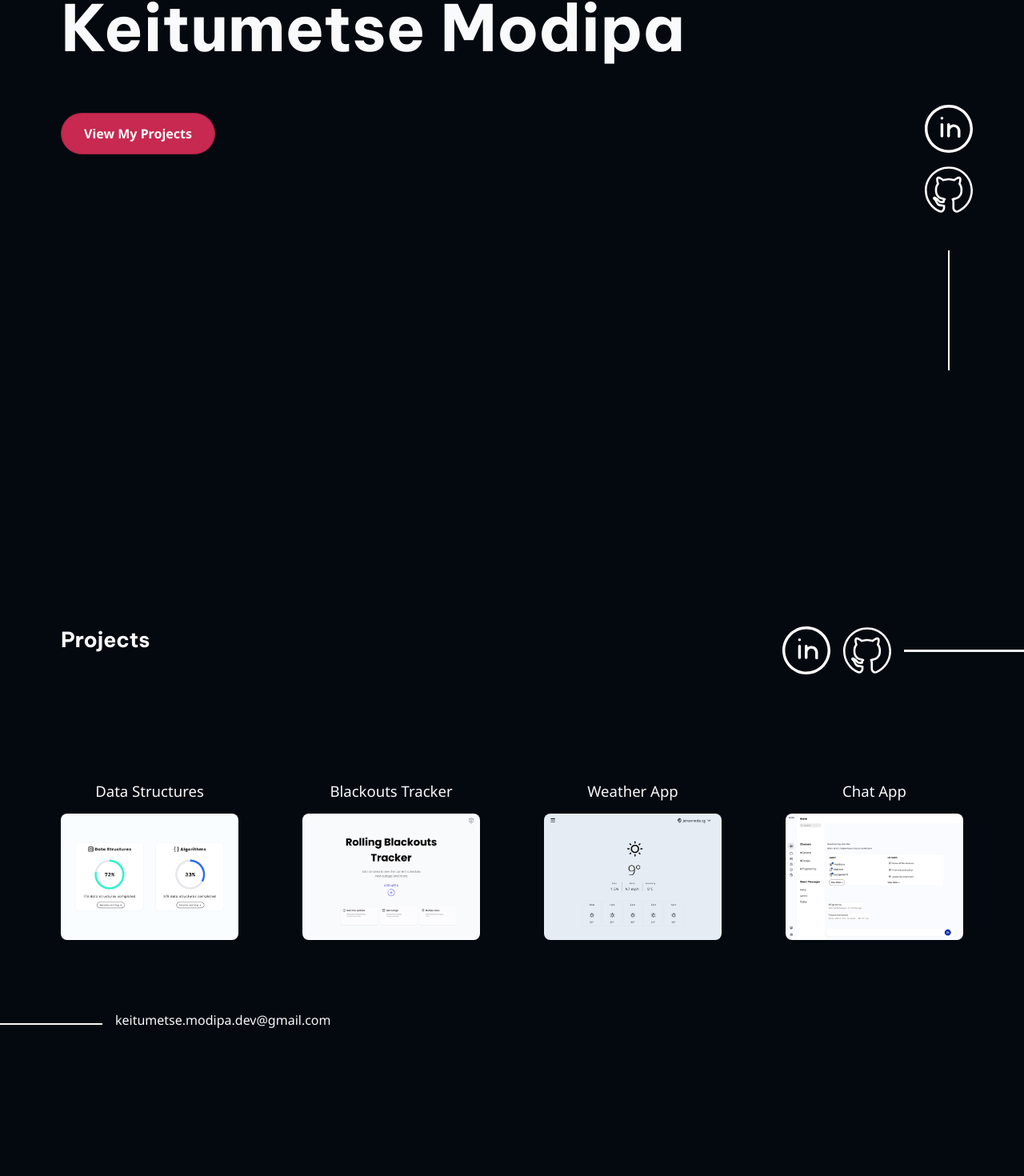
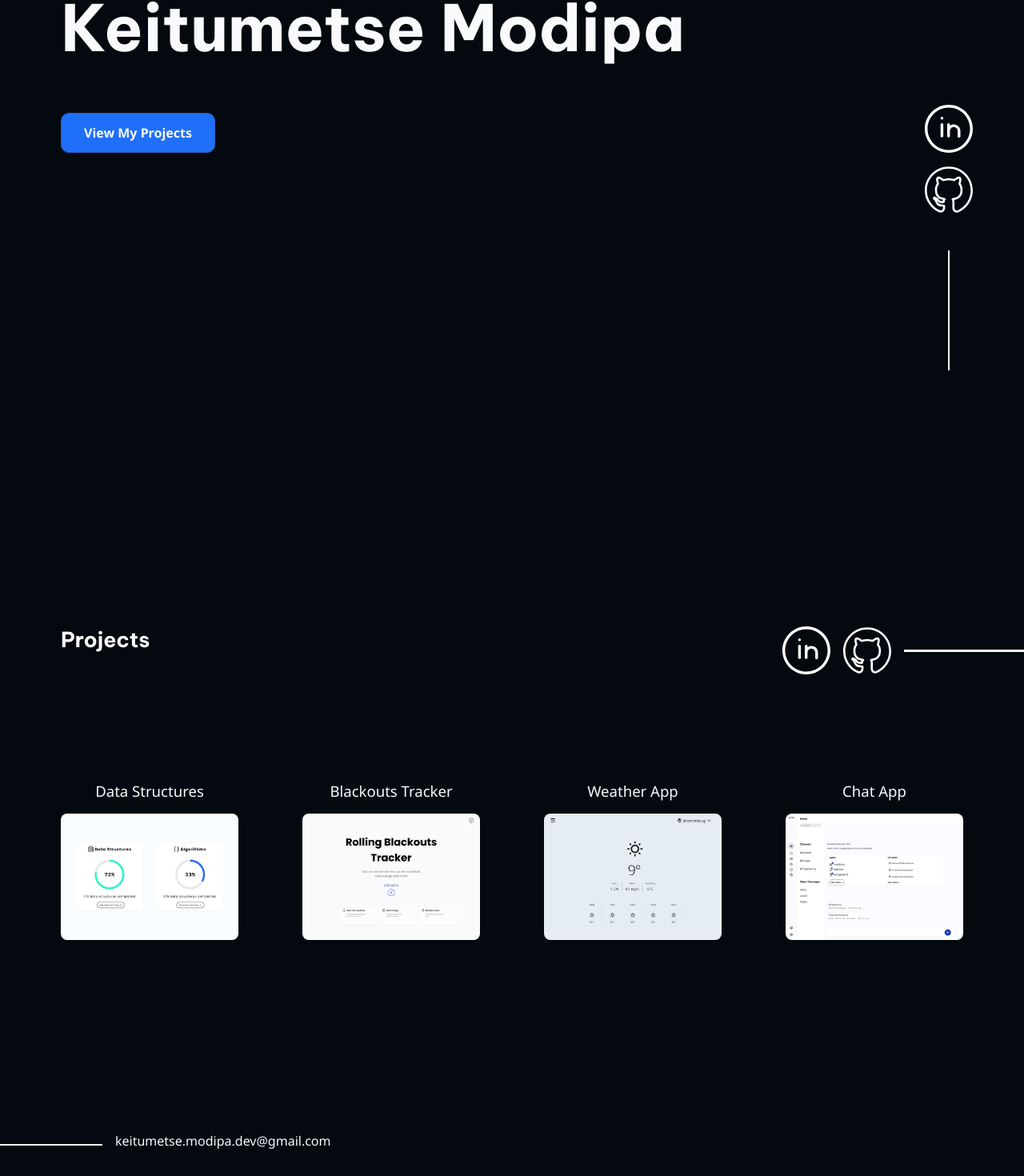
Before and after one commit to Keitumtse14/keitumetse_modipa, a Next.js app: page / in a window 1280 px wide. Shown: the part 337-1807 px from the top of the page at 80% size. Built offline with nearby package versions, Linux system fonts and the light colour scheme.

Commit message:
Your descriptive commit message here

```diff
--- a/styles/global.scss
+++ b/styles/global.scss
@@ -10,7 +10,7 @@
 ------------------------------ */
 $background-color: hsl(218, 58%, 4%);
 $text-color: hsl(210, 20%, 98%);
-$accent-color: hsl(345, 66%, 47%);
+$accent-color: hsl(218, 95%, 55%);
 
 $font-body: "Noto Sans", sans-serif;
 $font-headings: "Be Vietnam Pro", sans-serif;
@@ -117,8 +117,8 @@ p {
   }
 
   &:focus-visible {
-    outline: 2px solid currentColor;
-    outline-offset: 4px;
+      outline: 2px solid $accent-color;
+      outline-offset: 4px;
   }
 }
 
@@ -201,6 +201,12 @@ img {
   width: 100%;
   height: auto;
   border-radius: 0.5rem;
+
+  transition: filter 180ms ease;
+
+  &:hover {
+    filter: brightness(0.88);
+  }
 }
 
 
@@ -211,36 +217,58 @@ img {
   display: inline-flex;
   align-items: center;
   justify-content: center;
+  gap: 0.5rem;
 
   padding: 0.875rem 1.75rem;
 
   background-color: $accent-color;
   color: $text-color;
 
-  border: 1px solid hsl(345, 66%, 37%);
-  border-radius: 999px;
+  border: 1px solid hsl(218, 70%, 45%);
+  border-radius: 10px;
 
   font-weight: 700;
+  line-height: 1.25;
   text-decoration: none;
   cursor: pointer;
 
   transition:
-    transform 180ms ease,
+    background-color 180ms ease,
+    border-color 180ms ease,
     box-shadow 180ms ease,
-    background-color 180ms ease;
+    transform 180ms ease;
 
+  // Hover
   &:hover {
+    background-color: hsl(218, 95%, 50%);
+    border-color: hsl(218, 70%, 40%);
+    box-shadow: 0 6px 18px rgba(0, 0, 0, 0.12);
     transform: translateY(-2px);
-    box-shadow: 0 6px 18px rgba(0, 0, 0, 0.12);
   }
 
+  // Keyboard focus
+  &:focus-visible {
+    outline: 2px solid $accent-color;
+    outline-offset: 4px;
+  }
+
+  // Pressed
   &:active {
+    background-color: hsl(218, 95%, 45%);
+    border-color: hsl(218, 70%, 35%);
+    box-shadow: 0 2px 8px rgba(0, 0, 0, 0.1);
     transform: translateY(0);
   }
 
-  &:focus-visible {
-    outline: 2px solid $text-color;
-    outline-offset: 4px;
+  // Disabled
+  &:disabled,
+  &[aria-disabled="true"] {
+    background-color: hsl(218, 20%, 70%);
+    border-color: hsl(218, 20%, 60%);
+    color: hsl(0, 0%, 95%);
+    cursor: not-allowed;
+    box-shadow: none;
+    transform: none;
   }
 }
 
@@ -250,13 +278,14 @@ img {
 ------------------------------ */
 .email-section-projects {
   display: flex;
-  align-items: center;
+  place-items: center;
+
   gap: 1rem;
 
   position: absolute;
   left: 0;
 
-  margin-top: clamp(4rem, 7vw, 7rem);
+  margin-top: clamp(15rem, 7vw, 7rem);
 
   .line {
     width: clamp(80px, 10vw, 160px);
@@ -278,8 +307,8 @@ img {
   }
 
   &:focus-visible {
-    outline: 2px solid currentColor;
-    outline-offset: 4px;
+      outline: 2px solid $accent-color;
+      outline-offset: 4px;
   }
 }
 
@@ -305,8 +334,8 @@ img {
     }
 
     &:focus-visible {
-      outline: 2px solid currentColor;
-      outline-offset: 4px;
+        outline: 2px solid $accent-color;
+        outline-offset: 4px;
     }
   }
 }
```
